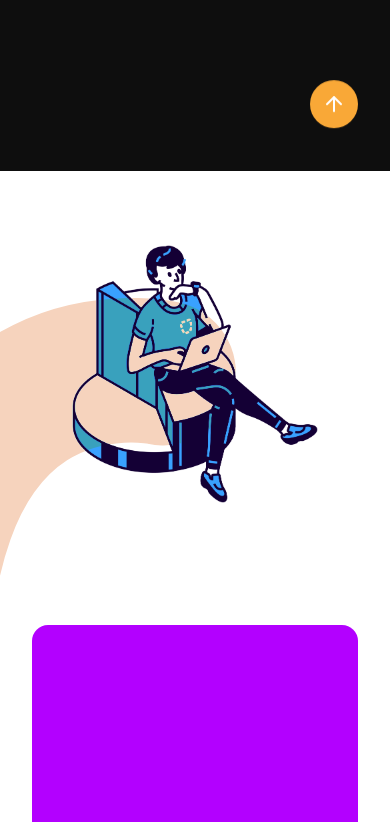
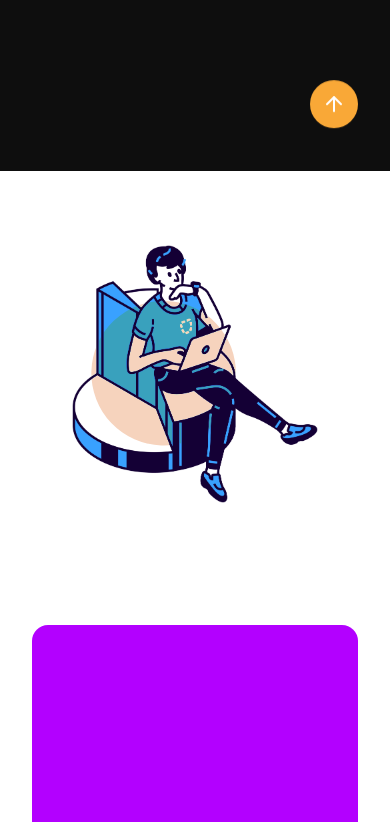
Before and after one commit to Ajith66310/portfolio, a React (Vite) app in the folder frontend/: page / in a window 390 px wide. Shown: the part 673-1495 px from the top of the page. Built offline with nearby package versions, Linux system fonts and the light colour scheme; a web font is replaced by a local one.

Commit message:
fix: update mobile SVG class for improved styling and layout

```diff
--- a/frontend/src/Home.tsx
+++ b/frontend/src/Home.tsx
@@ -180,10 +180,11 @@ const Home = () => {
           </svg>
 
           {/* Mobile SVG */}
-          <svg width="1554" height="6048" viewBox="0 0 1554 6048" fill="none" xmlns="http://www.w3.org/2000/svg">
+          <svg
+            className="svg-mobile"
+            width="1554" height="6048" viewBox="0 0 1554 6048" fill="none" xmlns="http://www.w3.org/2000/svg">
             <path
-              className="svg-mobile"
-
+              id="stroke-path-mobile"
               d="M707.54 166.337C707.54 166.337 87.0399 27.3369 167.04 1051.34C247.041 2075.34 1047.04 955.337 1359.04 2059.34C1671.04 3163.34 -227.58 3009.5 308.42 2145.5C844.42 1281.5 813.92 5888 813.92 5888" stroke="#F6D3BD" stroke-width="320" stroke-linecap="round" />
           </svg>
 
```
